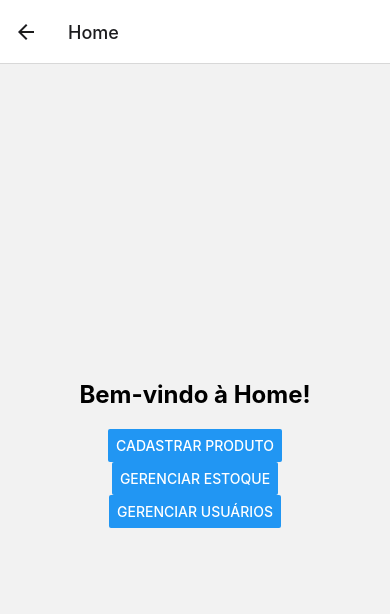
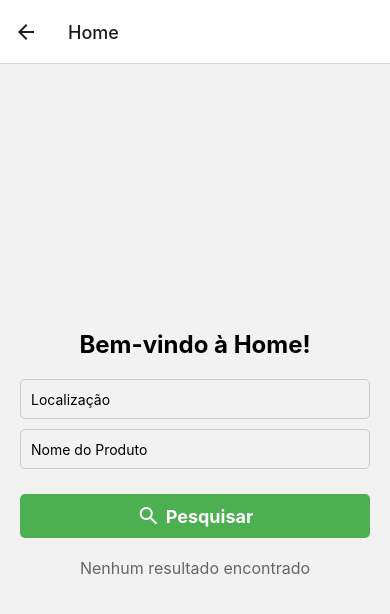
Before and after one commit to MarceloDev1/XepaFoodApp, a React Native app: screen /Home in a window 390 px wide. Shown: the top 614 px of the page. Built offline with nearby package versions, Linux system fonts and the light colour scheme.

Commit message:
Tela Home retornando estoque

```diff
--- a/src/views/HomeScreen.js
+++ b/src/views/HomeScreen.js
@@ -1,28 +1,76 @@
-import React from "react";
-import { View, Text, Button, StyleSheet } from "react-native";
+import React, { useState } from "react";
+import { View, Text, TextInput, StyleSheet, TouchableOpacity, FlatList, Alert } from "react-native";
+import Icon from 'react-native-vector-icons/MaterialIcons';
+import api from '../services/axios';
 
 const HomeScreen = ({ navigation }) => {
+  const [localizacao, setLocalizacao] = useState('');
+  const [produto, setProduto] = useState('');
+  const [resultados, setResultados] = useState([]);  // Estado para armazenar o resultado da pesquisa
+
+  const handlePesquisa = async () => {
+    try {
+      const response = await api.get(`/api/Estoque/RetornarEstoque`, {
+        params: {
+          nomeProduto: produto,
+          localizacao: localizacao,
+        },
+      });
+
+      // Atualiza o estado 'resultados' com a resposta da pesquisa
+      setResultados(response.data);
+      console.log("Resultado da pesquisa:", response.data);
+    } catch (error) {
+      console.error("Erro ao pesquisar:", error);
+      Alert.alert("Erro", "Não foi possível realizar a pesquisa.");
+    }
+  };
+
   return (
     <View style={styles.container}>
       <Text style={styles.title}>Bem-vindo à Home!</Text>
 
-      {/* Navegação para cadastrar produtos */}
-      <Button
-        title="Cadastrar Produto"
-        onPress={() => navigation.navigate('CadastrarProduto')}
+      {/* Filtro por localização */}
+      <TextInput
+        style={styles.input}
+        placeholder="Localização"
+        value={localizacao}
+        onChangeText={setLocalizacao}
       />
 
-      {/* Navegação para gerenciar estoque */}
-      <Button
-        title="Gerenciar Estoque"
-        onPress={() => navigation.navigate('Estoque')}
+      {/* Filtro por produto */}
+      <TextInput
+        style={styles.input}
+        placeholder="Nome do Produto"
+        value={produto}
+        onChangeText={setProduto}
       />
 
-      {/* Outras funcionalidades */}
-      <Button
-        title="Gerenciar Usuários"
-        onPress={() => navigation.navigate('GerenciarUsuarios')}
-      />
+      {/* Botão de pesquisa */}
+      <TouchableOpacity style={styles.searchButton} onPress={handlePesquisa}>
+        <Icon name="search" size={24} color="#fff" />
+        <Text style={styles.searchButtonText}>Pesquisar</Text>
+      </TouchableOpacity>
+
+      {/* Exibe os resultados da pesquisa */}
+      {resultados.length > 0 ? (
+        <FlatList
+          data={resultados}
+          keyExtractor={(item, index) => index.toString()}
+          renderItem={({ item }) => (
+            <View style={styles.resultItem}>
+              <Text style={styles.resultText}>Nome do Produto: {item.nomeProduto}</Text>
+              <Text style={styles.resultText}>Descrição: {item.descricaoProduto}</Text>
+              <Text style={styles.resultText}>Nome da Loja: {item.nomeLoja}</Text>
+              <Text style={styles.resultText}>Localização: {item.localizacaoLoja}</Text>
+              <Text style={styles.resultText}>Preço: R$ {item.preco}</Text>
+              <Text style={styles.resultText}>Quantidade: {item.quantidade}</Text>
+            </View>
+          )}
+        />
+      ) : (
+        <Text style={styles.noResultsText}>Nenhum resultado encontrado</Text>
+      )}
     </View>
   );
 };
@@ -32,12 +80,52 @@ const styles = StyleSheet.create({
     flex: 1,
     justifyContent: "center",
     alignItems: "center",
+    padding: 20,
   },
   title: {
     fontSize: 24,
     fontWeight: "bold",
     marginBottom: 20,
   },
+  input: {
+    height: 40,
+    borderColor: '#ccc',
+    borderWidth: 1,
+    borderRadius: 5,
+    paddingHorizontal: 10,
+    marginBottom: 10,
+    width: '100%',
+  },
+  searchButton: {
+    flexDirection: 'row',
+    alignItems: 'center',
+    justifyContent: 'center',
+    backgroundColor: '#4CAF50',
+    padding: 10,
+    borderRadius: 5,
+    marginTop: 15,
+    width: '100%',
+  },
+  searchButtonText: {
+    color: '#fff',
+    fontSize: 18,
+    fontWeight: 'bold',
+    marginLeft: 5,
+  },
+  resultItem: {
+    padding: 10,
+    borderBottomColor: '#ccc',
+    borderBottomWidth: 1,
+    width: '100%',
+  },
+  resultText: {
+    fontSize: 16,
+  },
+  noResultsText: {
+    fontSize: 16,
+    color: '#666',
+    marginTop: 20,
+  },
 });
 
 export default HomeScreen;
```
